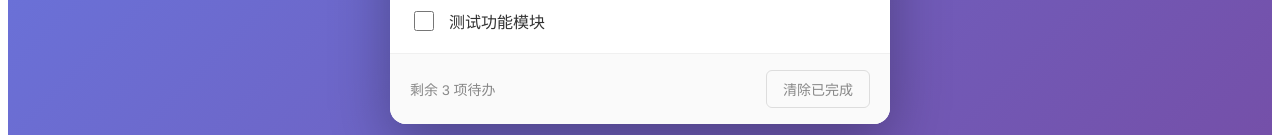
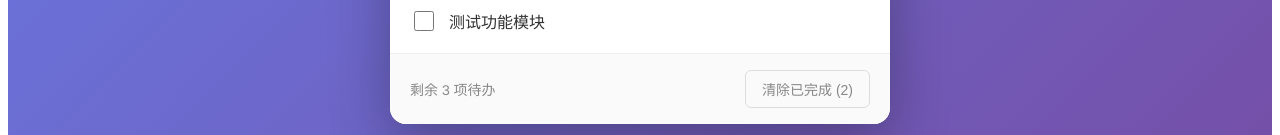
Before and after one commit to xzw778800-a11y/git-dome, a Vue app in the folder chat/: page /todo in a window 1280 px wide. Shown: the part 665-800 px from the top of the page. Built offline with nearby package versions, Linux system fonts and the light colour scheme.

Commit message:
feat:添加了清除完成的功能

```diff
--- a/chat/src/components/TodoFooter.vue
+++ b/chat/src/components/TodoFooter.vue
@@ -1,7 +1,13 @@
 <template>
   <div class="todo-footer">
     <span class="todo-count">剩余 {{ remaining }} 项待办</span>
-    <button class="todo-clear-btn">清除已完成</button>
+    <button
+      class="todo-clear-btn"
+      :disabled="completedCount === 0"
+      @click="$emit('clear-completed')"
+    >
+      清除已完成 ({{ completedCount }})
+    </button>
   </div>
 </template>
 
@@ -10,6 +16,10 @@ export default {
   name: 'TodoFooter',
   props: {
     remaining: {
+      type: Number,
+      default: 0
+    },
+    completedCount: {
       type: Number,
       default: 0
     }
@@ -42,8 +52,13 @@ export default {
   transition: all 0.3s;
 }
 
-.todo-clear-btn:hover {
+.todo-clear-btn:hover:not(:disabled) {
   border-color: #ff6b6b;
   color: #ff6b6b;
 }
+
+.todo-clear-btn:disabled {
+  opacity: 0.5;
+  cursor: not-allowed;
+}
 </style>
--- a/chat/src/views/TodoList.vue
+++ b/chat/src/views/TodoList.vue
@@ -14,7 +14,11 @@
           @delete="handleDeleteTodo"
         />
       </ul>
-      <TodoFooter :remaining="remainingCount" />
+      <TodoFooter
+        :remaining="remainingCount"
+        :completed-count="completedCount"
+        @clear-completed="handleClearCompleted"
+      />
     </div>
     <ConfirmDialog
       :visible="showConfirm"
@@ -22,6 +26,13 @@
       message="确定要删除这条待办事项吗？删除后无法恢复。"
       @confirm="confirmDelete"
       @cancel="cancelDelete"
+    />
+    <ConfirmDialog
+      :visible="showClearConfirm"
+      title="清除确认"
+      :message="`确定要清除所有已完成的待办事项吗？共 ${completedCount} 项将被删除。`"
+      @confirm="confirmClearCompleted"
+      @cancel="cancelClearCompleted"
     />
   </div>
 </template>
@@ -54,12 +65,16 @@ export default {
         { text: '测试功能模块', completed: false }
       ],
       showConfirm: false,
-      deleteIndex: null
+      deleteIndex: null,
+      showClearConfirm: false
     }
   },
   computed: {
     remainingCount() {
       return this.todoList.filter(item => !item.completed).length
+    },
+    completedCount() {
+      return this.todoList.filter(item => item.completed).length
     }
   },
   methods: {
@@ -83,6 +98,17 @@ export default {
     cancelDelete() {
       this.deleteIndex = null
       this.showConfirm = false
+    },
+    handleClearCompleted() {
+      if (this.completedCount === 0) return
+      this.showClearConfirm = true
+    },
+    confirmClearCompleted() {
+      this.todoList = this.todoList.filter(item => !item.completed)
+      this.showClearConfirm = false
+    },
+    cancelClearCompleted() {
+      this.showClearConfirm = false
     }
   }
 }
```
